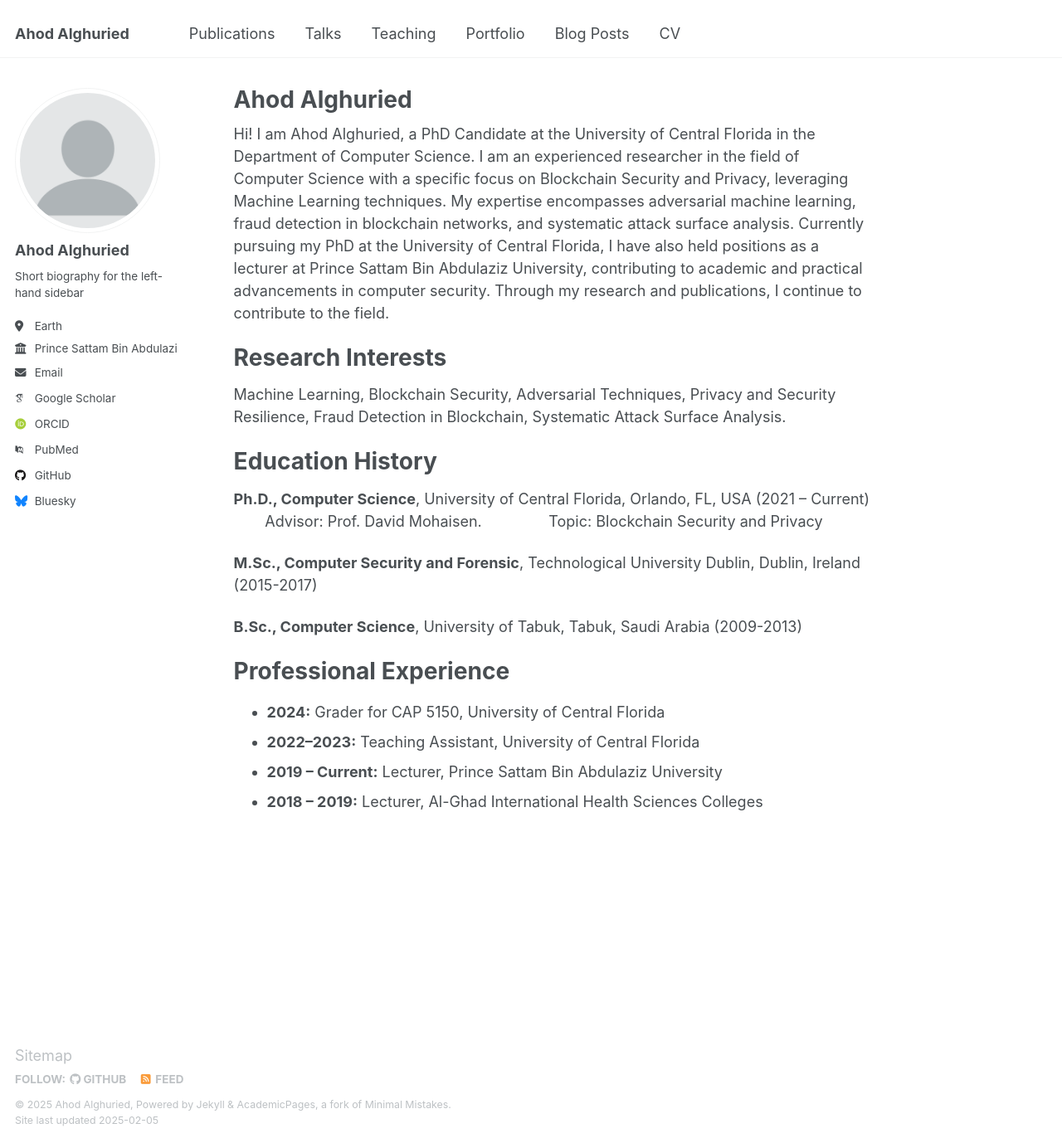
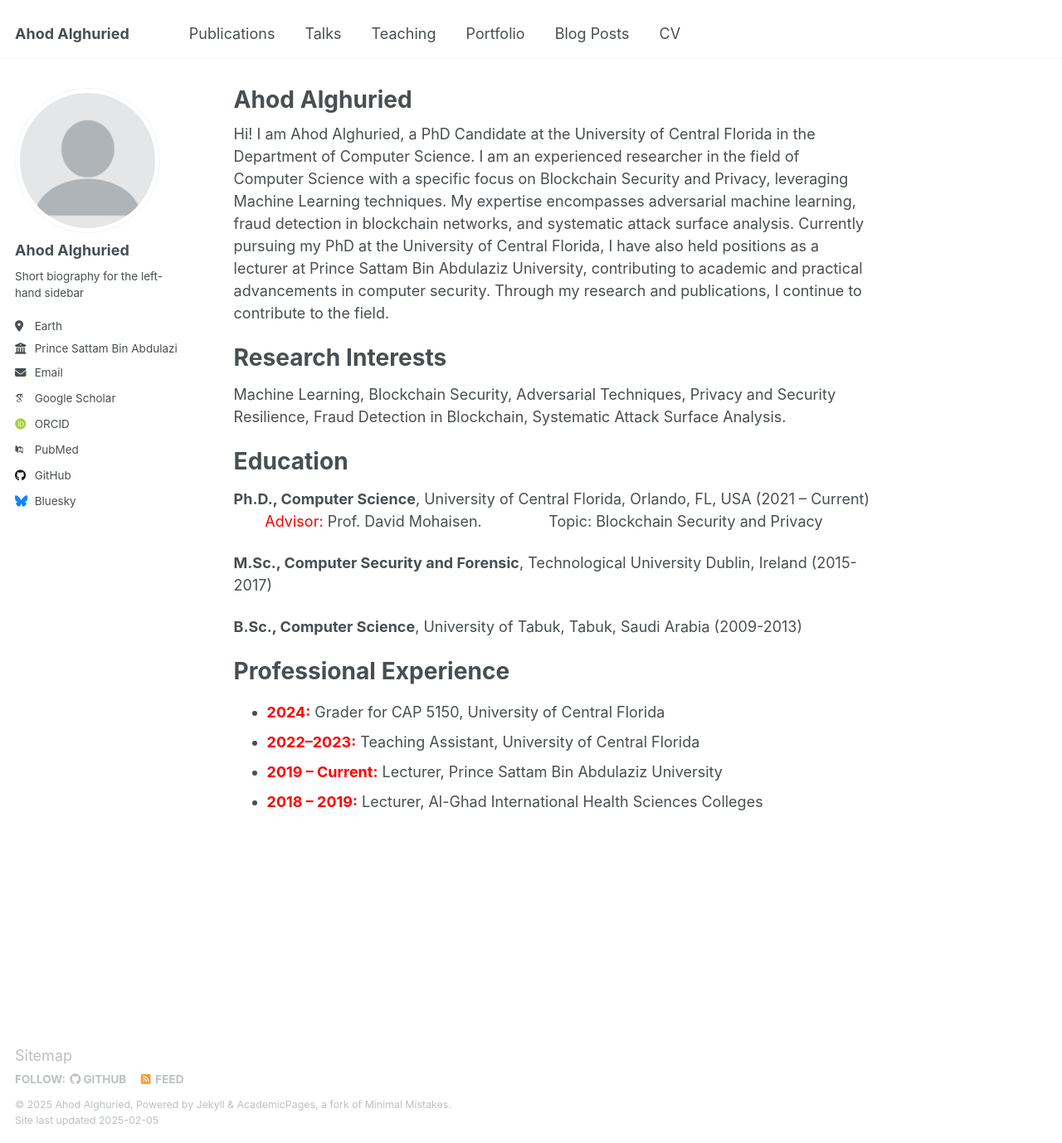
Before and after one commit to alghuried-ahod/Ahod-Alghuried, a Jekyll site: the page built from _pages/about.md, in a window 1280 px wide and 1378 px high. Shown: the whole window at 83% size. Built offline with Jekyll 4.4.1, drawn with Linux system fonts in a browser that asks for light colours; some web fonts are replaced.

Commit message:
Update about.md

```diff
--- a/_pages/about.md
+++ b/_pages/about.md
@@ -14,14 +14,14 @@ Research Interests
 Machine Learning, Blockchain Security, Adversarial Techniques, Privacy and Security Resilience, Fraud Detection in Blockchain, Systematic Attack Surface Analysis.
 
 
-Education History
+Education
 ======
 
 <p><strong>Ph.D., Computer Science</strong>, University of Central Florida, Orlando, FL, USA (2021 – Current)<br>
-    <span style="margin-left: 10mm;">Advisor: Prof. David Mohaisen.</span> <span style="margin-left: 20mm;">Topic: Blockchain Security and Privacy</span>
+    <span style="margin-left: 10mm;"><span style="color: red;">Advisor:</span> Prof. David Mohaisen.</span> <span style="margin-left: 20mm;">Topic: Blockchain Security and Privacy</span>
 </p>
 
-<p><strong>M.Sc., Computer Security and Forensic</strong>, Technological University Dublin, Dublin, Ireland (2015-2017)</p>
+<p><strong>M.Sc., Computer Security and Forensic</strong>, Technological University Dublin, Ireland (2015-2017)</p>
 
 <p><strong>B.Sc., Computer Science</strong>, University of Tabuk, Tabuk, Saudi Arabia (2009-2013)</p>
 
@@ -29,8 +29,8 @@ Education History
 Professional Experience
 ======
 <ul>
-    <li><strong>2024:</strong> Grader for CAP 5150, University of Central Florida</li>
-    <li><strong>2022–2023:</strong> Teaching Assistant, University of Central Florida</li>
-    <li><strong>2019 – Current:</strong> Lecturer, Prince Sattam Bin Abdulaziz University</li>
-    <li><strong>2018 – 2019:</strong> Lecturer, Al-Ghad International Health Sciences Colleges</li>
+    <li><span style="color: red;"><strong>2024:</strong></span> Grader for CAP 5150, University of Central Florida</li>
+    <li><span style="color: red;"><strong>2022–2023:</strong></span> Teaching Assistant, University of Central Florida</li>
+    <li><span style="color: red;"><strong>2019 – Current:</strong></span> Lecturer, Prince Sattam Bin Abdulaziz University</li>
+    <li><span style="color: red;"><strong>2018 – 2019:</strong></span> Lecturer, Al-Ghad International Health Sciences Colleges</li>
 </ul>
```
